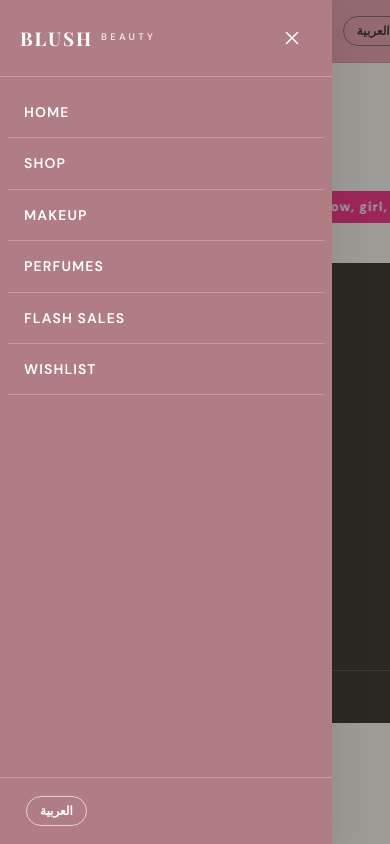
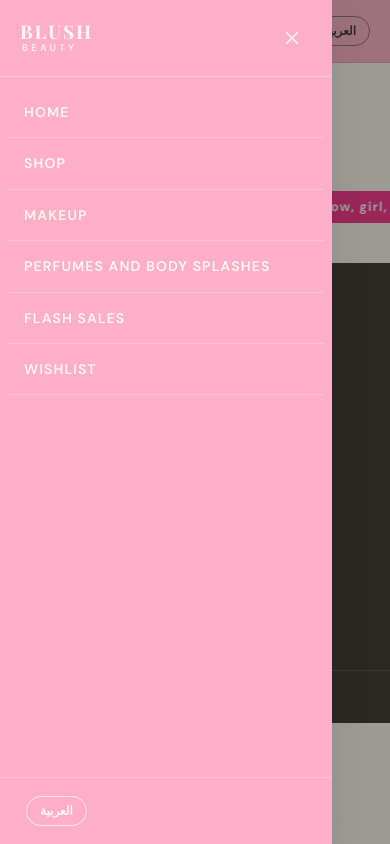
Before and after one commit to Marwan-MMM/makeup, a plain HTML site: page index.html in a window 390 px wide. Both pictures are taken after a click on the button 29 px from the left and 31 px from the top of the page. Drawn offline with nearby package versions, Linux system fonts and the light colour scheme; no server answers; a web font is replaced by a local one.

Commit message:
Add files via upload

```diff
--- a/demo-catalog.js
+++ b/demo-catalog.js
@@ -20,7 +20,7 @@
 
   var CATEGORIES = [
     { id: 'cat-makeup', slug: 'makeup', parent_id: null, name_en: 'Makeup', name_ar: 'المكياج', image_url: '', display_order: 1, is_active: true, show_on_home: true },
-    { id: 'cat-perfumes', slug: 'perfumes', parent_id: null, name_en: 'Perfumes', name_ar: 'العطور', image_url: '', display_order: 2, is_active: true, show_on_home: true },
+    { id: 'cat-perfumes', slug: 'perfumes', parent_id: null, name_en: 'Perfumes and Body Splashes', name_ar: 'العطور وبودي سبلاش', image_url: '', display_order: 2, is_active: true, show_on_home: true },
 
     { id: 'sub-foundation', slug: 'foundation', parent_id: 'cat-makeup', name_en: 'Foundation', name_ar: 'كريم أساس', display_order: 1, is_active: true },
     { id: 'sub-concealer', slug: 'concealer', parent_id: 'cat-makeup', name_en: 'Concealer', name_ar: 'كونسيلر', display_order: 2, is_active: true },
--- a/main.js
+++ b/main.js
@@ -645,7 +645,9 @@
     drawer.hidden = true;
     drawer.innerHTML =
       '<div class="drawer-head">' +
-      '<span class="brand-main">BLUSH</span><span class="brand-sub">BEAUTY</span>' +
+      /* Two-part wordmark wrapped in .brand so the drawer CSS can stack
+         it ("Blush" above "Beauty") independently of the close button. */
+      '<span class="brand"><span class="brand-main">BLUSH</span><span class="brand-sub">BEAUTY</span></span>' +
       '<button type="button" class="icon-btn drawer-close" data-i18n-aria="close">' + icon('x', 22) + '</button>' +
       '</div>' +
       '<div class="drawer-links">' + navHtml +
--- a/styles.css
+++ b/styles.css
@@ -308,7 +308,7 @@ select.input {
   position: sticky;
   top: 0;
   z-index: 60;
-  background: #E8A0B0;
+  background: #FDAFC9;
   border-bottom: 1px solid rgba(0, 0, 0, .08);
 }
 .header-grid {
@@ -340,22 +340,31 @@ select.input {
   letter-spacing: .1em;
   text-transform: uppercase;
 }
-/* Header brand wordmark: "Blush" (brand-main) large and smooth, dark
-   ink for readability on the light pink; "Beauty" (brand-sub) small,
-   visually secondary. Covers the mobile drawer brand too, which lives
-   inside the header element. Footer/admin wordmarks unchanged. */
-.site-header .brand-main {
-  color: var(--ink);
-  font-weight: 600;
-  font-size: 21px;
-  letter-spacing: .04em;
-  text-transform: none;
-}
-.site-header .brand-sub {
-  color: rgba(44, 40, 35, .72);
-  font-size: 10px;
-  letter-spacing: .3em;
-}
+/* Header brand wordmark (round 8): the EXACT pre-Run-7 typography is
+   restored by simply re-scoping the color — the base rules (.brand-main
+   19px / weight 700 / letter-spacing .1em / uppercase, .brand-sub 9.5px
+   / weight 600 / letter-spacing .34em) provide the original Playfair
+   Display sizes untouched. The wordmark is painted with the site's own
+   main background color #FBF9F6 (:root --bg), per the round 8 request;
+   navbar background stays #E8A0B0 and no other header element changes
+   color. Footer/admin wordmarks unchanged. */
+/* Round 8 addendum: the header wordmark becomes the same deliberately
+   designed two-line logo as the drawer — ONE vertically stacked
+   container with text-align: left, so the left edge of "Blush" and the
+   left edge of "Beauty" align exactly (no independent centering, no
+   baseline/side-by-side row). Sizes stay the recovered originals
+   (19px / 9.5px, Playfair via --font-display); colors unchanged. */
+.site-header .brand {
+  display: block;
+  text-align: left;
+  line-height: 1;
+}
+.site-header .brand-main { color: #FBF9F6; display: block; }
+/* Round 8 micro-adjustment: "Beauty" nudged 2px right of "Blush" — a
+   physical margin-left (not margin-inline-start) so the shift points
+   to the right in RTL too. Subtle: the word still reads as sitting
+   directly underneath "Blush". */
+.site-header .brand-sub { color: #FBF9F6; display: block; margin-top: 3px; margin-left: 2px; }
 .site-header .main-nav a { color: rgba(44, 40, 35, .85); }
 .site-header .main-nav a:hover,
 .site-header .main-nav a.active { color: var(--ink); }
@@ -484,9 +493,9 @@ select.input {
   /* Explicitly opaque, literal color: the drawer background must never
      become translucent through a variable change, a stale cached
      stylesheet or a glass effect. Do not replace with rgba/backdrop-filter.
-     (Round 7: dusty rose #B07D85 — deliberately distinct from the
+     (Round 8: soft pink #FDAFC9 — deliberately distinct from the
      navbar's #E8A0B0.) */
-  background: #B07D85;
+  background: #FDAFC9;
   z-index: 71;
   display: flex;
   flex-direction: column;
@@ -500,47 +509,63 @@ select.input {
 @media (prefers-reduced-motion: reduce) {
   .mobile-drawer, .drawer-backdrop { transition: none; }
 }
+/* Drawer brand (round 8 addendum): identical two-line LEFT-aligned
+   wordmark as the header — one stacked container, text-align: left,
+   left edges of "Blush" and "Beauty" exactly aligned; original
+   proportions (19px Playfair / 9.5px) untouched. The centering rules
+   and the letter-spacing text-indent compensation are gone: they only
+   existed for the centered variant and would break left alignment. */
+.mobile-drawer .brand {
+  display: block;
+  text-align: left;
+  line-height: 1;
+}
+.mobile-drawer .brand-main { display: block; }
+/* Same 2px right nudge as the header (round 8 micro-adjustment) — both
+   wordmarks stay visually identical. */
+.mobile-drawer .brand-sub { display: block; margin-top: 3px; margin-left: 2px; letter-spacing: .34em; }
 /* Drawer brand sits outside .site-header now — color it explicitly
    (same wordmark treatment as the header brand). */
-/* Mobile drawer (round 7): its own dusty-rose #B07D85 (distinct from
-   the navbar) — white wordmark, links and icons stay readable on it
-   (still a literal, non-translucent color per the rule above). */
-.mobile-drawer .brand-main { color: #FFFFFF; }
-.mobile-drawer .brand-sub { color: rgba(255, 255, 255, .8); }
-.mobile-drawer .lang-btn { border-color: rgba(255, 255, 255, .65); color: #FFFFFF; }
-.mobile-drawer .lang-btn:hover { border-color: #FFFFFF; }
+/* Mobile drawer (round 8 addendum): the soft pink #FDAFC9 background
+   stays; every drawer text element and control now uses a warm
+   off-white ivory #FFF7EF — navigation labels, the brand wordmark, the
+   language switch and icons all share it (hover steps up to pure
+   white). The active item sits on a deeper rose wash so the highlighted
+   state still reads clearly without touching the drawer background. */
+.mobile-drawer .brand-main { color: #FFF7EF; }
+.mobile-drawer .brand-sub { color: rgba(255, 247, 239, .85); }
+.mobile-drawer .lang-btn { border-color: rgba(255, 247, 239, .75); color: #FFF7EF; }
+.mobile-drawer .lang-btn:hover { border-color: #FFF7EF; color: #FFFFFF; }
 .drawer-head {
   display: flex;
   align-items: center;
   gap: 8px;
   padding: 18px 20px;
-  border-bottom: 1px solid var(--line);
-  background: var(--blush-wash);
-}
-.drawer-head .icon-btn { margin-inline-start: auto; }
+  border-bottom: 1px solid rgba(255, 247, 239, .28);
+  background: transparent;
+}
+.drawer-head .icon-btn { margin-inline-start: auto; color: #FFF7EF; }
+.drawer-head .icon-btn:hover { color: #FFFFFF; }
 .drawer-links { padding: 10px 8px; display: flex; flex-direction: column; }
-.drawer-head .icon-btn { color: #FFFFFF; }
-.drawer-head .icon-btn:hover { color: rgba(255, 255, 255, .8); }
-.drawer-head { border-bottom: 1px solid rgba(255, 255, 255, .25); background: transparent; }
 .drawer-links a {
   padding: 14px 16px;
   font-size: 14px;
   font-weight: 600;
   letter-spacing: .08em;
   text-transform: uppercase;
-  color: #FFFFFF;
-  border-bottom: 1px solid rgba(255, 255, 255, .22);
+  color: #FFF7EF;
+  border-bottom: 1px solid rgba(255, 247, 239, .25);
   transition: color .15s ease, background-color .15s ease;
 }
-.drawer-links a:hover { color: rgba(255, 255, 255, .8); }
-/* Active item: clearly distinguishable inside the drawer too. */
+.drawer-links a:hover { color: #FFFFFF; }
+/* Active item: deeper rose wash keeps the ivory label readable. */
 .drawer-links a.active {
-  color: #FFFFFF;
-  background: rgba(255, 255, 255, .16);
-  box-shadow: inset 3px 0 0 #FFFFFF;
-}
-[dir="rtl"] .drawer-links a.active { box-shadow: inset -3px 0 0 #FFFFFF; }
-.drawer-foot { margin-top: auto; padding: 18px 20px; border-top: 1px solid rgba(255, 255, 255, .25); color: #FFFFFF; }
+  color: #FFF7EF;
+  background: rgba(176, 125, 133, .45);
+  box-shadow: inset 3px 0 0 #FFF7EF;
+}
+[dir="rtl"] .drawer-links a.active { box-shadow: inset -3px 0 0 #FFF7EF; }
+.drawer-foot { margin-top: auto; padding: 18px 20px; border-top: 1px solid rgba(255, 247, 239, .25); color: #FFF7EF; }
 
 /* Inline state notes (homepage rows) and grid error box (shop page):
    sections stay visible with an explanation instead of collapsing. */
--- a/translations.js
+++ b/translations.js
@@ -14,7 +14,7 @@
       nav_home: 'Home',
       nav_shop: 'Shop',
       nav_makeup: 'Makeup',
-      nav_perfumes: 'Perfumes',
+      nav_perfumes: 'Perfumes and Body Splashes',
       nav_flash: 'Flash Sales',
       nav_wishlist: 'Wishlist',
       search_ph: 'Search products',
@@ -474,9 +474,9 @@
       ad_cat_delete_err: 'This category cannot be deleted because it still contains products.',
       ad_cat_image: 'Category image (homepage shortcut)',
       ad_cat_images: 'Category Images (Homepage)',
-      ad_cat_images_hint: 'Upload the photos shown on the two homepage category cards (Makeup / Perfumes). JPEG, PNG, WebP or AVIF, up to 5 MB. Saved images go to the brand storage bucket and appear on the homepage immediately.',
+      ad_cat_images_hint: 'Upload the photos shown on the two homepage category cards (Makeup / Perfumes and Body Splashes). JPEG, PNG, WebP or AVIF, up to 5 MB. Saved images go to the brand storage bucket and appear on the homepage immediately.',
       ad_cat_makeup: 'Makeup category card',
-      ad_cat_perfumes: 'Perfumes category card',
+      ad_cat_perfumes: 'Perfumes and Body Splashes category card',
       ad_cat_current: 'Current image shown on the homepage card.',
       ad_cat_none: 'No image yet — the card shows the category initials.',
       ad_cat_choose: 'Choose an image file first.',
@@ -646,7 +646,7 @@
       nav_home: 'الرئيسية',
       nav_shop: 'المتجر',
       nav_makeup: 'المكياج',
-      nav_perfumes: 'العطور',
+      nav_perfumes: 'العطور وبودي سبلاش',
       nav_flash: 'العروض السريعة',
       nav_wishlist: 'المفضلة',
       search_ph: 'ابحثي عن منتج',
@@ -1095,7 +1095,7 @@
       ad_cat_images: 'صور الفئات (الصفحة الرئيسية)',
       ad_cat_images_hint: 'ارفعي الصور الظاهرة على بطاقتي الفئات في الصفحة الرئيسية (المكياج / العطور). JPEG أو PNG أو WebP أو AVIF بحد أقصى 5 ميجابايت. تُحفظ الصور في تخزين العلامة التجارية وتظهر في الصفحة الرئيسية فوراً.',
       ad_cat_makeup: 'بطاقة المكياج',
-      ad_cat_perfumes: 'بطاقة العطور',
+      ad_cat_perfumes: 'بطاقة العطور وبودي سبلاش',
       ad_cat_current: 'الصورة الحالية على بطاقة الصفحة الرئيسية.',
       ad_cat_none: 'لا توجد صورة بعد — ستعرض البطاقة بأحرف الفئة.',
       ad_cat_choose: 'اختاري ملف الصورة أولاً.',
```
